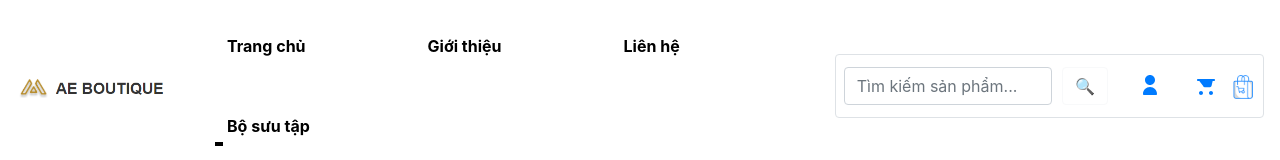
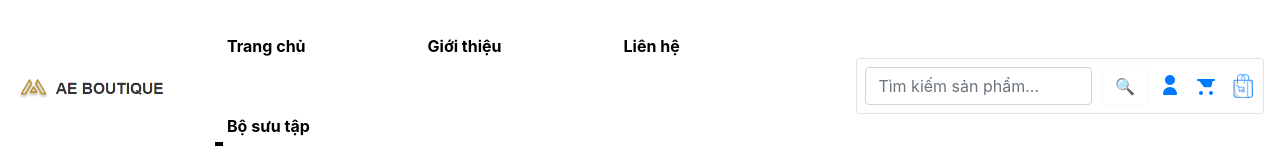
Before and after one commit to ThanhNam2712/DuAnTotNghiep, a website: page Home/Home.html in a window 1280 px wide. Shown: the top 160 px of the page. Drawn offline with nearby package versions, Linux system fonts and the light colour scheme.

Commit message:
ChinhSuaTy

```diff
--- a/Home/Home.css
+++ b/Home/Home.css
@@ -1022,7 +1022,6 @@ header nav ul li .dropdown-menu li a:hover {
 }
 
 a#loginBtn {
-  padding: 10px 20px;
   color: white;
   text-decoration: none;
   border: none;
--- a/Home/Home.html
+++ b/Home/Home.html
@@ -38,17 +38,19 @@
           <button type="submit" class="btn btn-outline-light">
             🔍
           </button>
-          <a id="loginBtn" class="d-flex align-items-center justify-content-center">
+          <a id="loginBtn" class="d-flex align-items-center justify-content-center ">
             <svg width="26" height="26" fill="#007bff" xmlns="http://www.w3.org/2000/svg">
               <path d="M12 12c2.761 0 5-2.239 5-5s-2.239-5-5-5-5 2.239-5 5 2.239 5 5 5zm0 2c-3.86 0-7 3.14-7 7 0 .553.447 1 1 1h12c.553 0 1-.447 1-1 0-3.86-3.14-7-7-7z"/>
             </svg>
           </a>
-          <a href="../Giohang/cart.html" class="d-flex align-items-center justify-content-center">
+          <a href="../Giohang/cart.html" class="d-flex align-items-center justify-content-center ">
             <svg width="27" height="27" fill="#007bff" xmlns="http://www.w3.org/2000/svg">
               <path d="M7 18c-1.104 0-2 .897-2 2s.896 2 2 2 2-.897 2-2-.896-2-2-2zM17 18c-1.104 0-2 .897-2 2s.896 2 2 2 2-.897 2-2-.896-2-2-2zM7 6h13c.553 0 1 .447 1 1s-.447 1-1 1h-1.333l-1.085 4.86c-.168.754-.855 1.285-1.625 1.285h-5.358c-.77 0-1.457-.531-1.625-1.285L5.333 8H4C3.447 8 3 7.553 3 7s.447-1 1-1h3c.48 0 .897.34.98.807L7 6zm0 0z"/>
             </svg>
           </a>
-          <a href="../DonHang/donhang.html"><img src="../anh/shopping.png" alt="" width="24" height="24"></a>
+          <a href="../DonHang/donhang.html" class="d-flex align-items-center justify-content-center ">
+            <img src="../anh/shopping.png" alt="" width="24" height="24">
+          </a>
         </form>
       </div>
 
```
